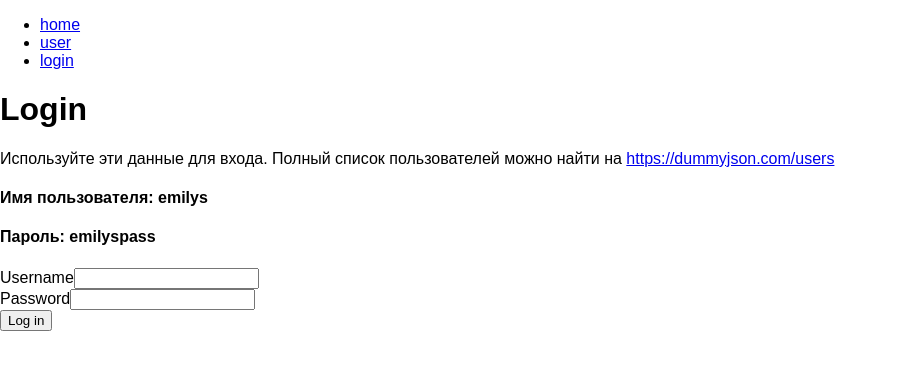
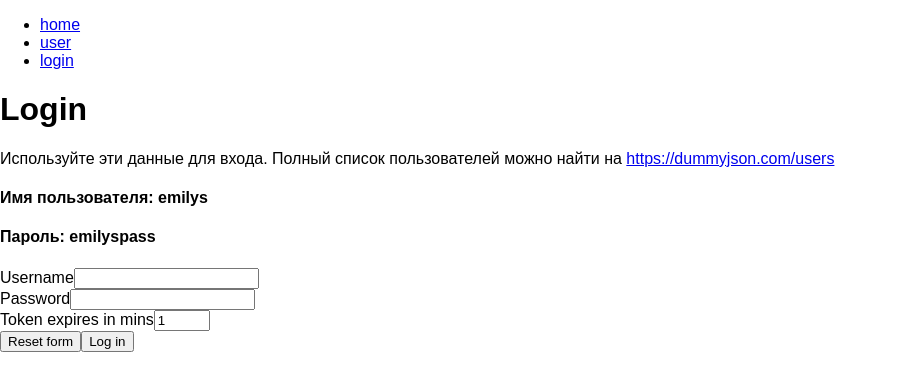
Before and after one commit to Dimitsky/auth-example, a React (Create React App) app: page /login in a window 1280 px wide. Shown: the top 390 px of the page, without its empty margins (0-898 px from the left). Built offline with nearby package versions, Linux system fonts and the light colour scheme.

Commit message:
Добавил простую валидацию

```diff
--- a/src/pages/loginPage/LoginPage.tsx
+++ b/src/pages/loginPage/LoginPage.tsx
@@ -10,6 +10,8 @@ export function LoginPage() {
     const [ usernameError, setUsernameError ] = useState('');
     const [ password, setPassword ] = useState('');
     const [ passwordError, setPasswordError ] = useState('');
+    const [ tokenExpiresInMins, setTokenExpiresInMins ] = useState(1);
+    const [ tokenExpiresInMinsError, SetTokenExpiresInMinsError ] = useState('');
     const [ login, { error: loginError, isPending: isLoginPending } ] = useLogin();
     const { setAuth, isAuth } = useAuth();
 
@@ -22,11 +24,48 @@ export function LoginPage() {
     const handleOnChangePassword = (e: React.ChangeEvent<HTMLInputElement>) => {
         setPassword(e.target.value);
     }
+    // Управляет полем срока годности токена
+    const handleOnChangetokenExpiresInMins = (e: React.ChangeEvent<HTMLInputElement>) => {
+        setTokenExpiresInMins(+e.target.value);
+    }
+    // Управляет сбросом формы
+    const handleOnCLickReset = () => {
+        setUsername('');
+        setPassword('');
+        setTokenExpiresInMins(1);
+    }
     // Управляет отправкой формы
     const handleOnSubmitForm = async (e: React.FormEvent<HTMLFormElement>) => {
         e.preventDefault();
 
-        const data = await login(username, password, 1);
+        // Сбрасываем ошибки
+        setUsernameError('');
+        setPasswordError('');
+        SetTokenExpiresInMinsError('');
+
+        // Очень простая валидация формы
+        // Если не введен никнейм
+        if (username === '') {
+            setUsernameError('Enter your username');
+
+            return;
+        }
+
+        // Если не введен пароль
+        if (password === '') {
+            setPasswordError('Enter your password');
+
+            return;
+        }
+
+        // Если число меньше 1 и больше 60
+        if (tokenExpiresInMins < 1 || tokenExpiresInMins > 60) {
+            SetTokenExpiresInMinsError('The number must be from 1 to 60');
+
+            return;
+        }
+
+        const data = await login(username, password, tokenExpiresInMins);
 
         if (data) {
             setAuth(data.token, data.refreshToken);
@@ -74,7 +113,10 @@ export function LoginPage() {
                             Пароль: <span>emilyspass</span>
                         </h4>
                     </div>
-                    <form onSubmit={handleOnSubmitForm}>
+                    <form
+                        noValidate
+                        onSubmit={handleOnSubmitForm}
+                    >
                         <div>
                             <label>Username</label>
                             <input
@@ -98,6 +140,26 @@ export function LoginPage() {
                             <span>{passwordError}</span>
                         </div>
                         <div>
+                            <label>Token expires in mins</label>
+                            <input
+                                type="number"
+                                id="token-expires"
+                                name="token-expires"
+                                min={1}
+                                max={60}
+                                value={tokenExpiresInMins}
+                                onChange={handleOnChangetokenExpiresInMins}
+                            />
+                            <span>{tokenExpiresInMinsError}</span>
+                        </div>
+                        <div>
+                            <input
+                                type="reset"
+                                id="Reset"
+                                name="Reset"
+                                value="Reset form"
+                                onClick={handleOnCLickReset}
+                            />
                             <input
                                 type="submit"
                                 id="submit"
```
